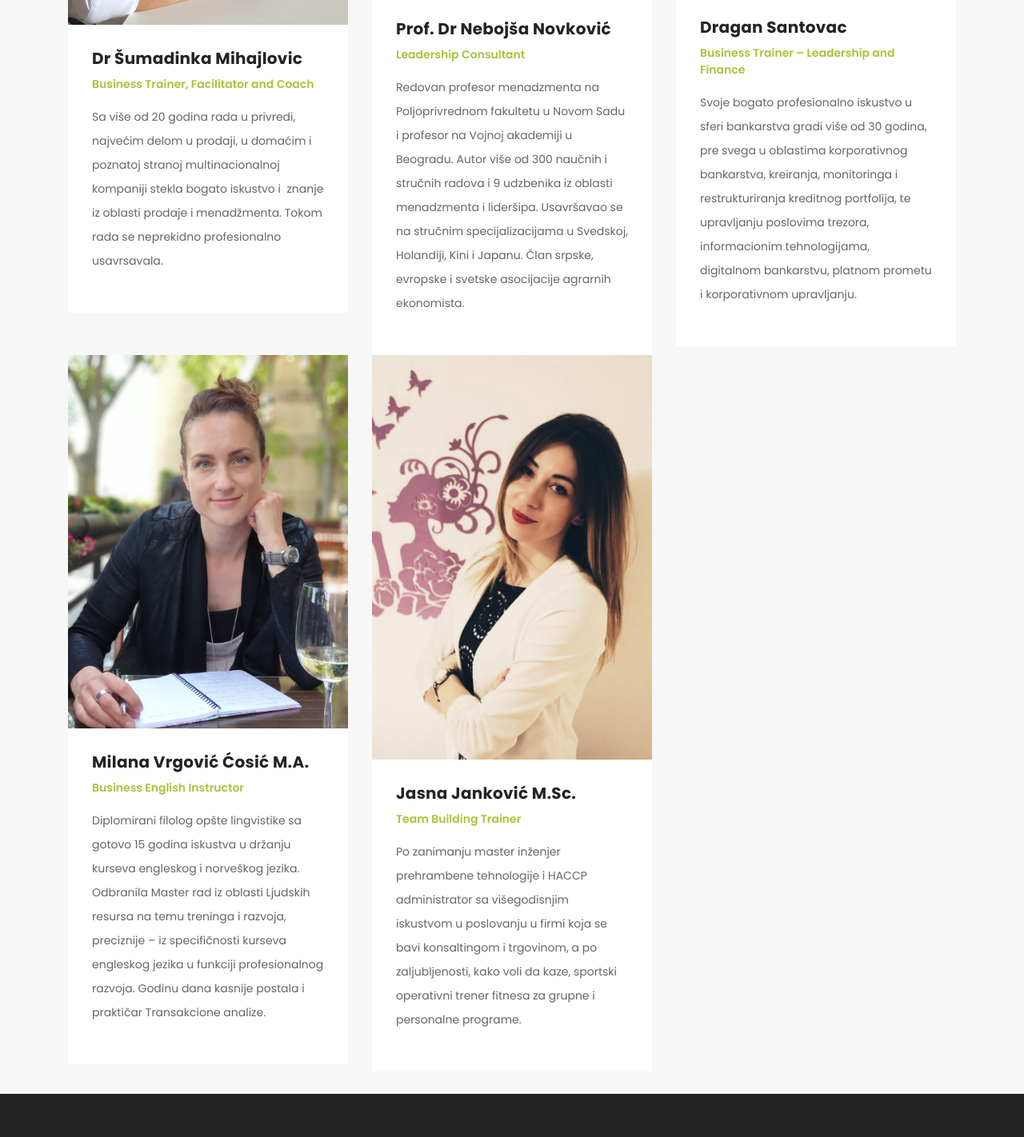
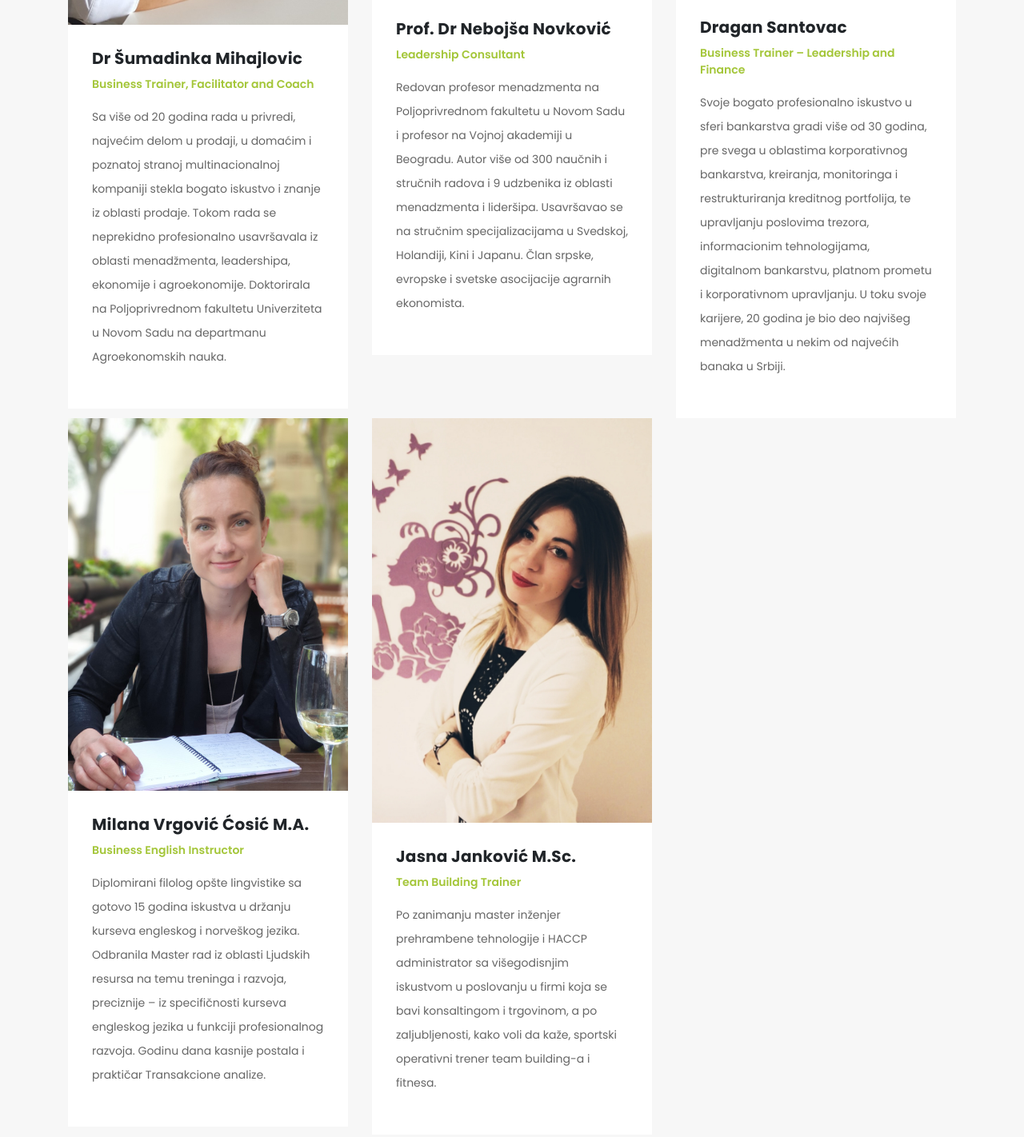
Before and after one commit to damianac/smartdevelopmentrs, a plain HTML site: page about.html in a window 1280 px wide. Shown: the part 2000-3422 px from the top of the page at 80% size. Drawn offline with Linux system fonts and the light colour scheme.

Commit message:
feat: updated text

```diff
--- a/about.html
+++ b/about.html
@@ -141,9 +141,7 @@ https://templatemo.com/tm-545-finance-business
                     <h4>Dr Šumadinka Mihajlovic</h4>
                     <span>Business Trainer, Facilitator and Coach</span>
                     <p>
-                        Sa više od 20 godina rada u privredi, najvećim delom u prodaji, u domaćim i poznatoj stranoj
-                        multinacionalnoj kompaniji stekla bogato iskustvo i  znanje iz oblasti prodaje i menadžmenta.
-                        Tokom rada se neprekidno profesionalno usavrsavala.
+                        Sa više od 20 godina rada u privredi, najvećim delom u prodaji, u domaćim i poznatoj stranoj multinacionalnoj kompaniji stekla bogato iskustvo i  znanje iz oblasti prodaje. Tokom rada se neprekidno profesionalno usavršavala iz oblasti menadžmenta, leadershipa, ekonomije i agroekonomije. Doktorirala na Poljoprivrednom fakultetu Univerziteta u Novom Sadu na departmanu Agroekonomskih nauka.
                     </p>
                   </div>
                 </div>
@@ -167,10 +165,7 @@ https://templatemo.com/tm-545-finance-business
                   <h4>Dragan Santovac</h4>
                   <span>Business Trainer – Leadership and Finance</span>
                   <p>
-                      Svoje bogato profesionalno iskustvo u sferi bankarstva gradi više od 30 godina, pre svega u oblastima
-                      korporativnog bankarstva, kreiranja, monitoringa i restrukturiranja kreditnog portfolija, te upravljanju
-                      poslovima trezora, informacionim tehnologijama, digitalnom bankarstvu, platnom prometu i korporativnom
-                      upravljanju.
+                      Svoje bogato profesionalno iskustvo u sferi bankarstva gradi više od 30 godina, pre svega u oblastima korporativnog bankarstva, kreiranja, monitoringa i restrukturiranja kreditnog portfolija, te upravljanju poslovima trezora, informacionim tehnologijama, digitalnom bankarstvu, platnom prometu i korporativnom upravljanju. U toku svoje karijere, 20 godina je bio deo najvišeg menadžmenta u nekim od najvećih banaka u Srbiji.
                   </p>
                 </div>
               </div>
@@ -197,9 +192,9 @@ https://templatemo.com/tm-545-finance-business
                   <h4>Jasna Janković M.Sc.</h4>
                   <span>Team Building Trainer</span>
                   <p>
-                    Po zanimanju master inženjer prehrambene tehnologije i HACCP administrator sa višegodisnjim iskustvom u poslovanju u firmi koja se bavi
-                    konsaltingom i trgovinom, a po zaljubljenosti, kako voli da kaze, sportski operativni trener fitnesa
-                    za grupne i personalne programe.
+                  Po zanimanju master inženjer prehrambene tehnologije i HACCP administrator sa
+                  višegodisnjim iskustvom u poslovanju u firmi koja se bavi konsaltingom i trgovinom,
+                  a po zaljubljenosti, kako voli da kaže, sportski operativni trener team building-a i fitnesa.
                   </p>
                 </div>
               </div>
--- a/assets/css/templatemo-finance-business.css
+++ b/assets/css/templatemo-finance-business.css
@@ -908,6 +908,7 @@ footer h4 {
 }
 footer p {
 	color: #fff;
+	font-size: 20px;
 }
 
 footer ul.social-icons {
```
Also changed, not shown: assets/images/kruzni beli.png (deleted), assets/images/logo-white copy.png (added), assets/images/logo-white.png, 3 other files.
